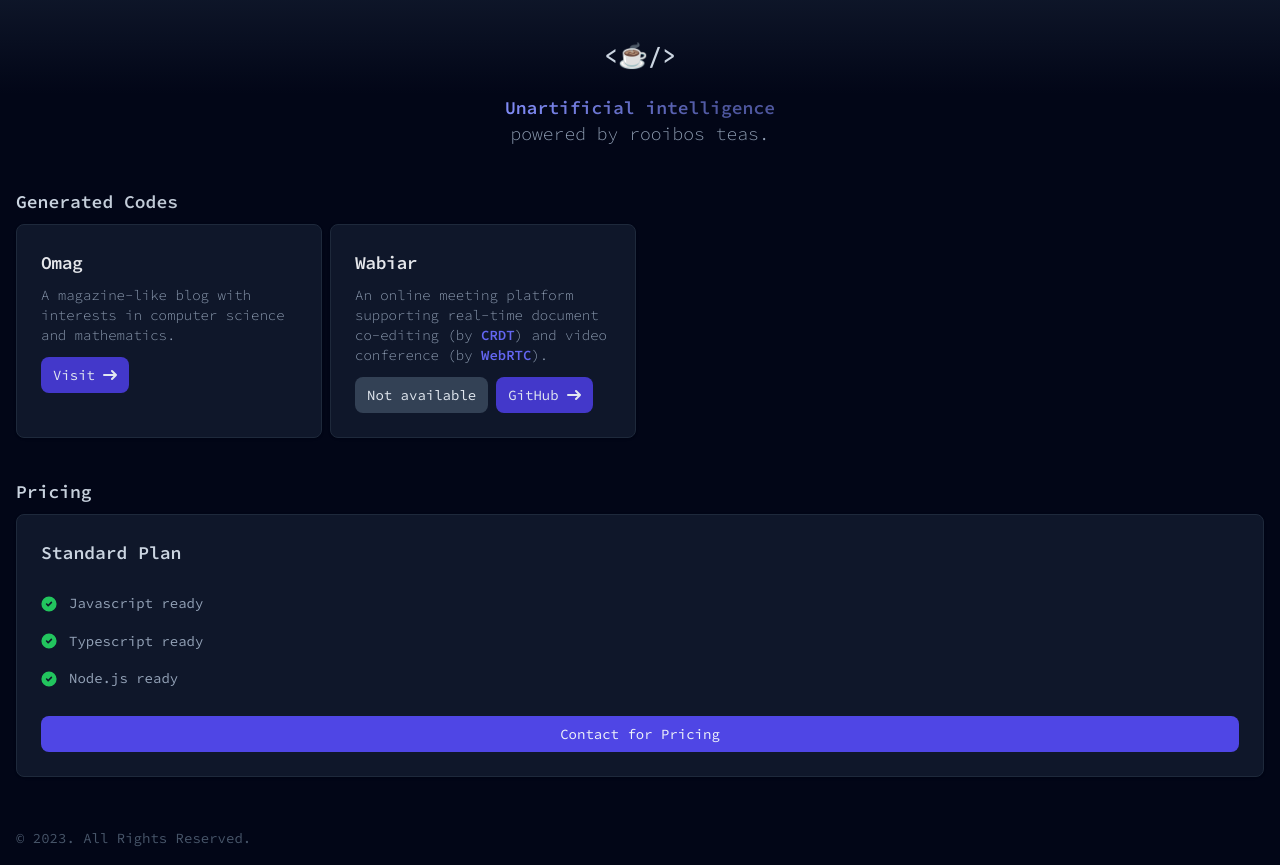
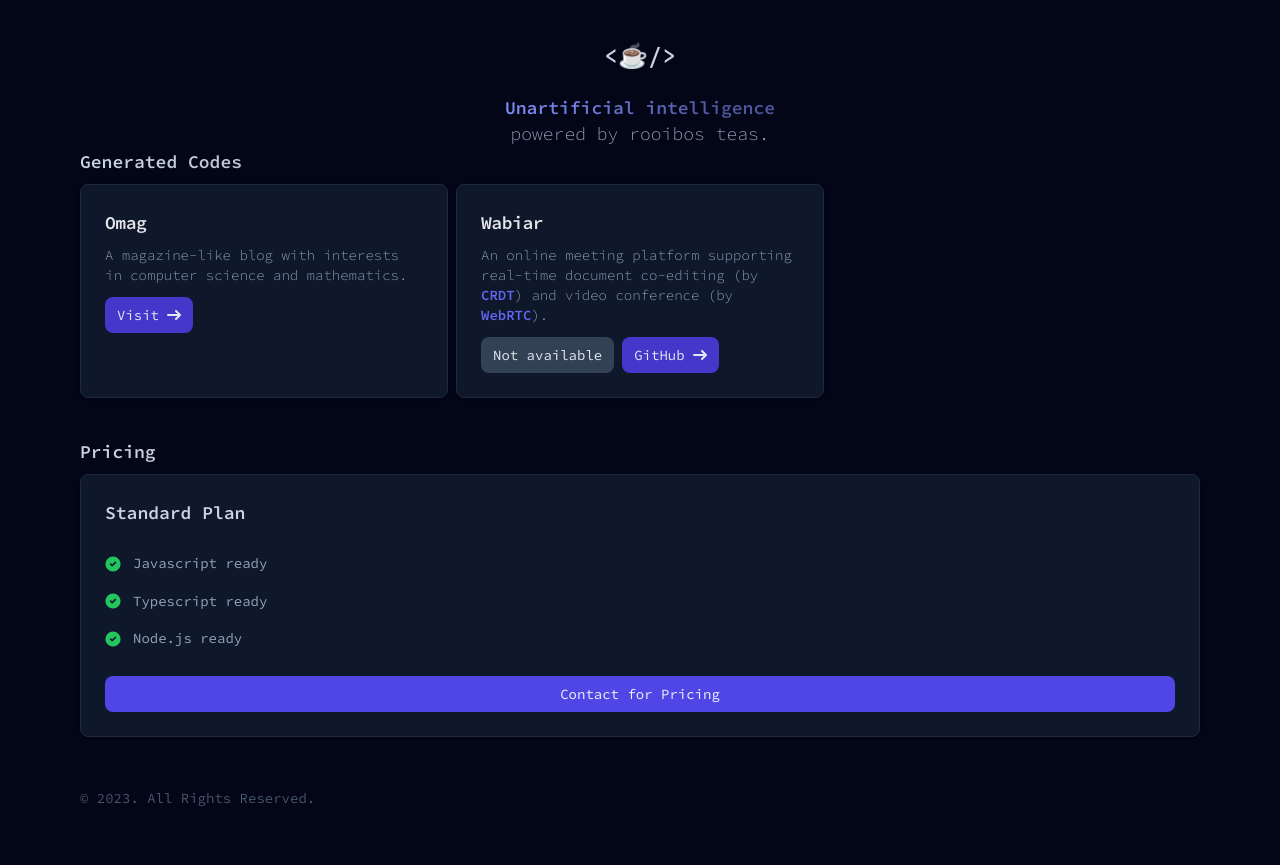
Before and after one commit to wcho21/rooi, an Astro site: page / in a window 1280 px wide. After the commit the page ends 825 px from the top, so only its background shows below. Built offline with nearby package versions, Linux system fonts and the light colour scheme; Astro itself is replaced by a stand-in of ours; a web font is replaced by a local one.

Commit message:
resize width content

```diff
--- a/src/components/layout/GeneratedCodes.astro
+++ b/src/components/layout/GeneratedCodes.astro
@@ -9,7 +9,7 @@ import RightArrow from "../RightArrow.astro";
 <div>
   <Heading>Generated Codes</Heading>
 </div>
-<div class="space-y-2 md:space-y-0 md:grid md:grid-cols-2 md:gap-2 xl:grid-cols-4">
+<div class="space-y-2 md:space-y-0 md:grid md:grid-cols-2 md:gap-2 xl:grid-cols-3">
   <Card>
     <span slot="heading">Omag</span>
     A magazine-like blog with interests in computer science and mathematics.
--- a/src/components/layout/Header.astro
+++ b/src/components/layout/Header.astro
@@ -9,7 +9,7 @@
       <li>A code generator</li>
       <li>Unartificial intelligence</li>
       <li>A rooibos tea brewer</li>
-      <li>An overthinker</li>
+      <li>A keyboard typer</li>
       <li aria-hidden="true">A software engineer</li>
     </ul>
   </span>
--- a/src/pages/index.astro
+++ b/src/pages/index.astro
@@ -21,8 +21,9 @@ import Pricing from "../components/layout/Pricing.astro";
     <title>Code Generator</title>
   </head>
 
-  <body class="font-mono bg-slate-950">
-    <header class="w-full bg-gradient-to-b from-slate-900/90 to-50% to-slate-950 px-4 py-10">
+  <body class="font-mono bg-slate-950 px-4 py-10 h-screen">
+    <div class="max-w-6xl mx-auto">
+      <header class="w-full">
         <Header />
       </header>
 
@@ -34,7 +35,12 @@ import Pricing from "../components/layout/Pricing.astro";
         <section class="space-y-2">
           <Pricing />
         </section>
+      </main>
 
+      <footer class="px-4 pt-12 pb-4">
+        <span class="text-sm text-slate-600">&copy; 2023. All Rights Reserved.</span>
+      </footer>
+    </div>
       {/*
       <section class="space-y-2">
         <div>
@@ -91,10 +97,5 @@ import Pricing from "../components/layout/Pricing.astro";
         </article>
       </section>
 */}
-    </main>
-
-    <footer class="px-4 pt-12 pb-4">
-      <span class="text-sm text-slate-600">&copy; 2023. All Rights Reserved.</span>
-    </footer>
   </body>
 </html>
```
Lines whose indentation alone changed are shown as unchanged.
